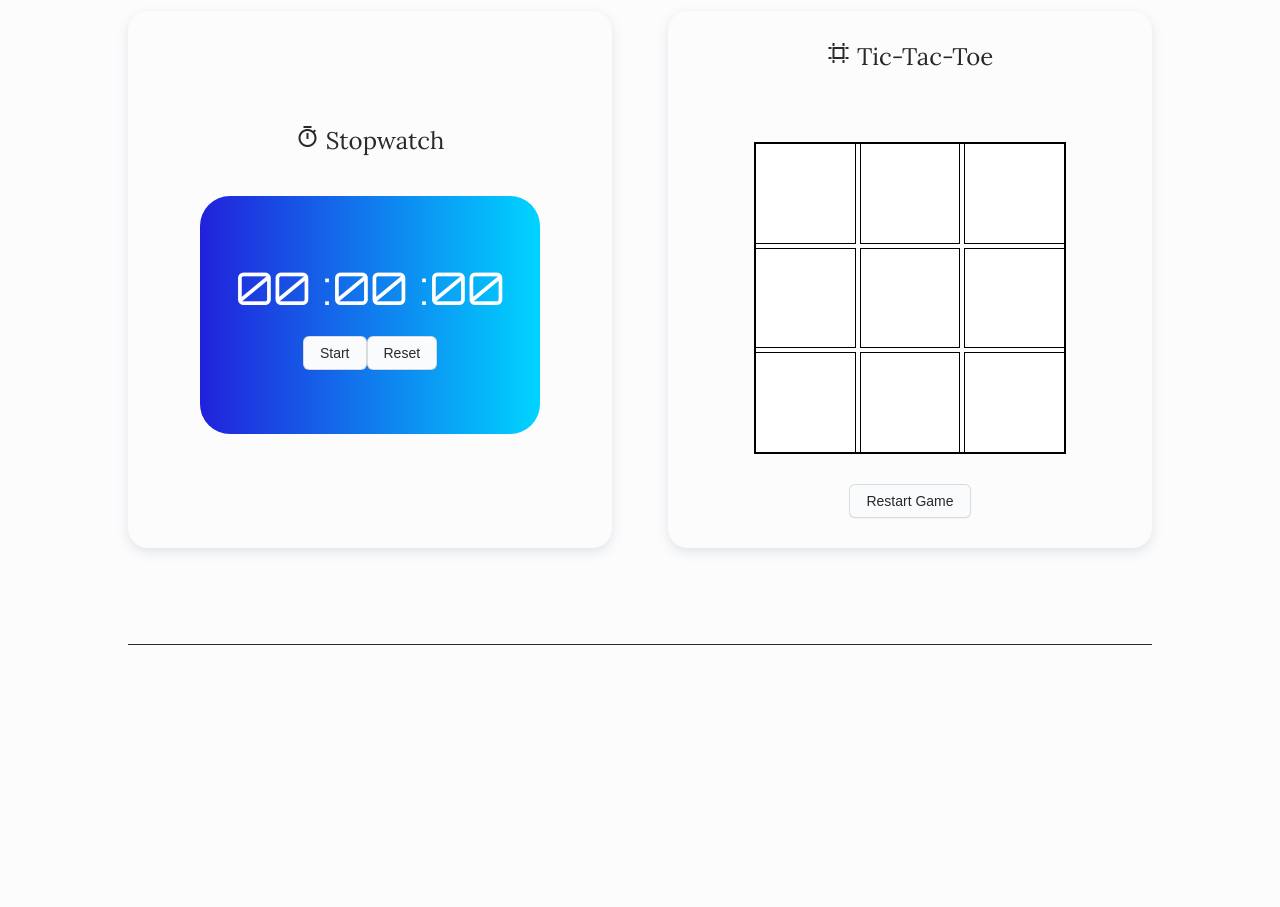
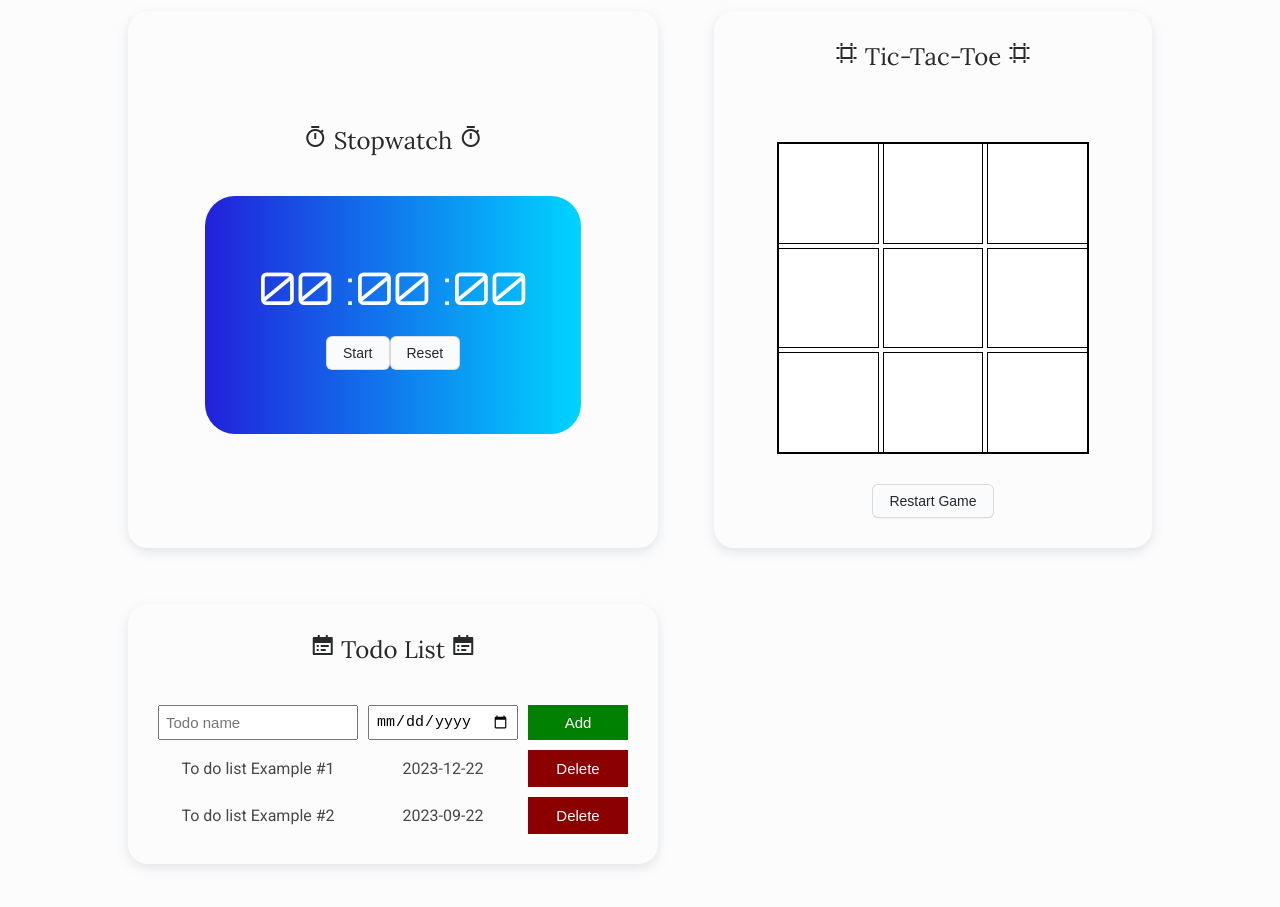
Before and after one commit to rulkimi/portfolio-vue, a Vue app: page / in a window 1280 px wide. Shown: the part 4160-5067 px from the top of the page. Before the commit the page ends 4805 px from the top, so only its background shows below. Built offline with nearby package versions, Linux system fonts and the light colour scheme.

Commit message:
added todo list small projects

```diff
--- /dev/null
+++ b/src/components/TodoList.vue
@@ -0,0 +1,46 @@
+<template>
+  <div class="todo__container">
+    <div class="todo-input-grid">
+      <input placeholder="Todo name" class="name-input" v-model="todoInput">
+      <input type="date" class="due-date-input" v-model="todoDateInput">
+      <button class="add-todo-button" @click="addTodo">Add</button>
+    </div>
+    <div class="todo-grid">
+      <template v-for="(list, index) in todoList" :key="index">
+        <div>{{ list.title }}</div>
+        <div>{{ list.dueDate }}</div>
+        <button class="delete-todo-button" @click="deleteTodo(index)">Delete</button>
+      </template>
+    </div>
+  </div>
+</template>
+
+<script>
+export default {
+  name: 'TodoList',
+  data() {
+    return {
+      todoInput: null,
+      todoDateInput: null,
+      todoList: [
+        { title: 'To do list Example #1', dueDate: '2023-12-22' },
+        { title: 'To do list Example #2', dueDate: '2023-09-22' },
+      ]
+    }
+  },
+  methods: {
+    addTodo() {
+      this.todoList.push({
+        title: this.todoInput,
+        dueDate: this.todoDateInput
+      });
+
+      this.todoInput = null;
+      this.todoDateInput = null;
+    },
+    deleteTodo(index) {
+      this.todoList.splice(index, 1);
+    }
+  }
+}
+</script>
--- a/src/components/sections/SmallProjects.vue
+++ b/src/components/sections/SmallProjects.vue
@@ -2,7 +2,7 @@
   <PageSection type="small-projects" title="Small Projects" subtitle="To showcase my works and determination to learn">
     <div v-for="project in projects" :key="project.title" class="small-projects__content">
       <h3 class="small-projects__title">
-        <i :class="project.icon"></i> {{ project.title }}
+        <i :class="project.icon"></i> {{ project.title }} <i :class="project.icon"></i>
       </h3>
       <component :is="project.component" />
     </div>
@@ -15,6 +15,7 @@ import WheelsOfFortune from '../WheelsOfFortune.vue';
 import Calculator from '../Calculator.vue';
 import Stopwatch from '../Stopwatch.vue';
 import TicTacToe from '../TicTacToe.vue';
+import TodoList from '../TodoList.vue';
 
 export default {
   components: {
@@ -22,7 +23,8 @@ export default {
     WheelsOfFortune,
     Calculator,
     Stopwatch,
-    TicTacToe
+    TicTacToe,
+    TodoList
   },
   data() {
     return {
@@ -31,6 +33,7 @@ export default {
         { title: 'Calculator', icon: 'ri-calculator-line', component: 'calculator' },
         { title: 'Stopwatch', icon: 'ri-timer-line', component: 'stopwatch' },
         { title: 'Tic-Tac-Toe', icon: 'ri-artboard-2-line', component: 'tic-tac-toe' },
+        { title: 'Todo List', icon: 'ri-calendar-todo-fill', component: 'todo-list' },
       ],
     };
   },
```
